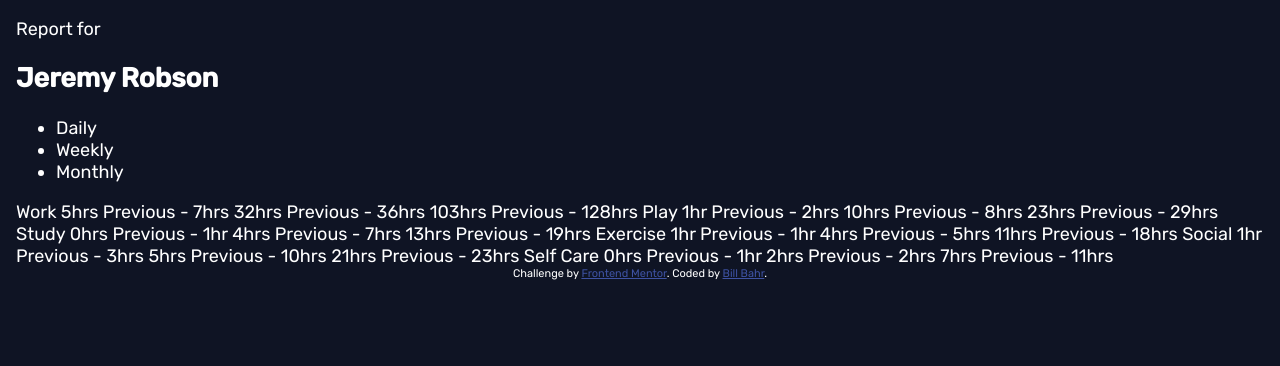
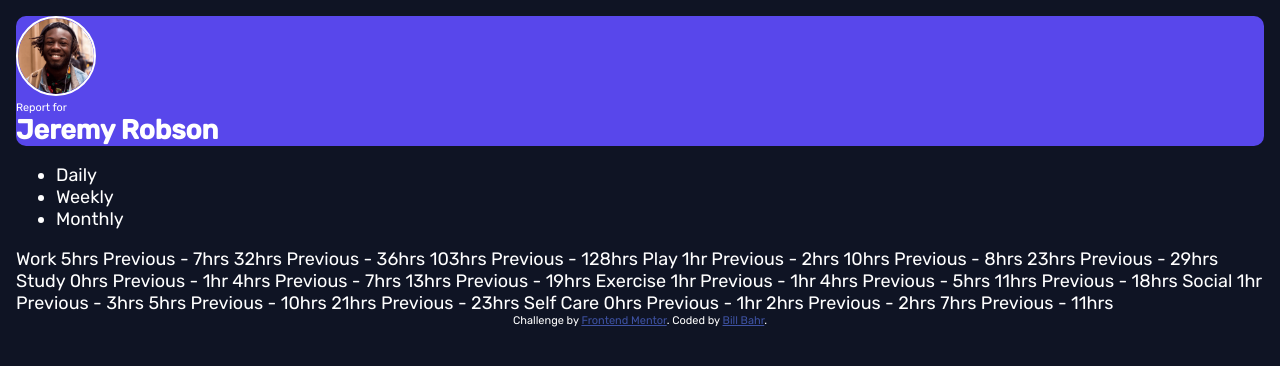
Before and after one commit to billbahr/time-tracking-dashboard, a plain HTML site: page index.html in a window 1280 px wide. Drawn offline with Linux system fonts and the light colour scheme.

Commit message:
Keep adding semantic html and layout out page

```diff
--- a/css/styles.css
+++ b/css/styles.css
@@ -31,6 +31,27 @@ body {
     margin: 1rem;
     color: white;
 }
+.person {
+    background-color: var(--blue);
+    border-radius: 10px;
+}
+.person img {
+    max-width: 80px;
+    max-height: 80px;
+    border-radius: 50%;
+    border-color: white;
+    border-width: 2px;
+    border-style: solid;
+}
+.person p {
+    margin: 0;
+    padding: 0;
+    font-size: 60%;
+}
+.person h1 {
+    margin: 0;
+    padding: 0;
+}
 .attribution {
     font-size: 11px;
     text-align: center;
--- a/index.html
+++ b/index.html
@@ -13,7 +13,8 @@
 <body>
   <header>
     <section class="person">
-    <p>Report for</p>
+      <img src="images/image-jeremy.png" alt="jeremy headshot">
+      <p>Report for</p>
       <h1>Jeremy Robson</h1>
     </section>
     <nav>
```
